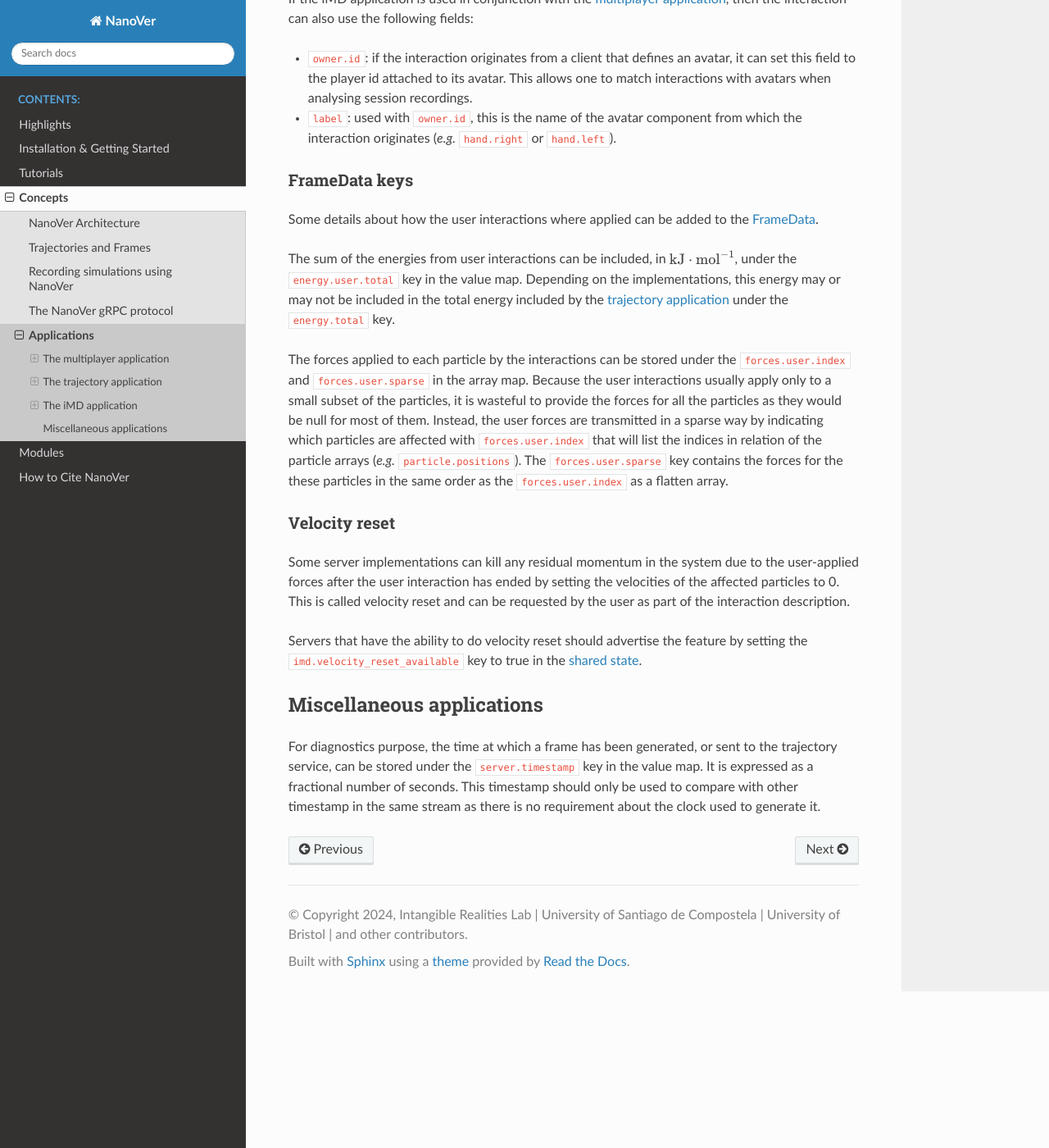
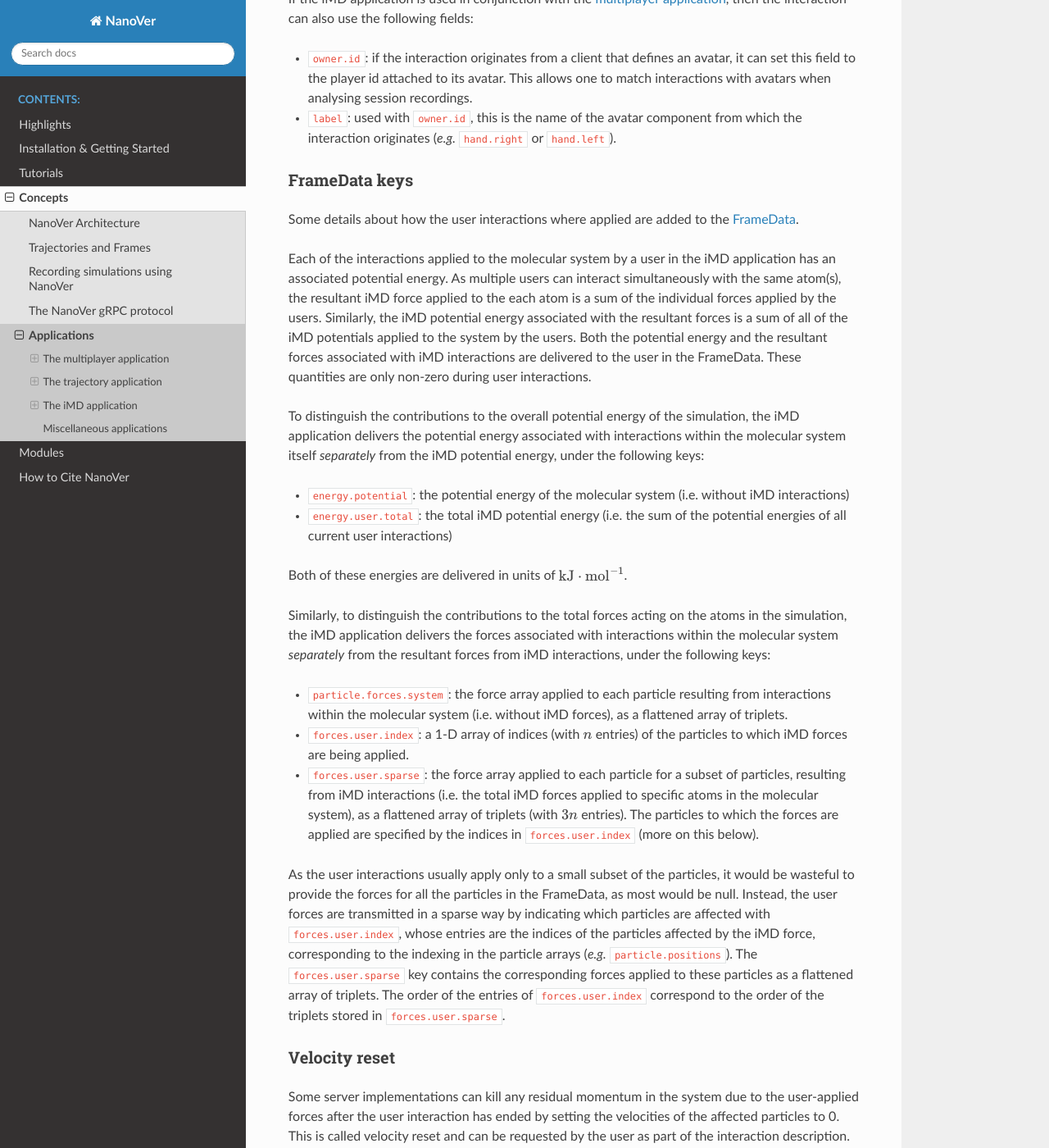
Before and after one commit to IRL2/nanover-docs, a Sphinx documentation site: the page built from source/concepts/applications.rst, in a window 1280 px wide and 1400 px high, scrolled down 14306 px. Shown: the whole window at 82% size. Built offline with Sphinx 7.4.7 and the Read the Docs theme 3.1.0, drawn with Linux system fonts in a browser that asks for light colours; pages that are not in the unit, such as notebooks, are missing from menus; the version number could not be read and is left out; some of the changed text lies outside the part shown.

Commit message:
Detail FrameData keys for the iMD application

```diff
--- a/source/concepts/applications.rst
+++ b/source/concepts/applications.rst
@@ -680,10 +680,10 @@ particles for the interaction. If the interaction is not mass weighted, then
 capped to a maximum value specified by the user to avoid applying too large
 forces.
 
-Each interaction type also defines the equation for the energy associated with the user interaction
-:math:`E_{\text{COM}}`. For mass weighted interaction, the energy for the
-interaction is :math:`E = \frac{E_{\text{COM}}}{N}\sum_{i=0}^{N}m_i`. For non
-mass weighted :math:`E = E_{\text{COM}}`.
+Each interaction type also defines the equation for the potential energy associated
+with the user interaction :math:`E_{\text{COM}}`. For mass weighted interaction, the
+energy for the interaction is :math:`E = \frac{E_{\text{COM}}}{N}\sum_{i=0}^{N}m_i`.
+For non mass weighted :math:`E = E_{\text{COM}}`.
 
 .. _force-equations:
 
@@ -800,25 +800,55 @@ following fields:
 FrameData keys
 ~~~~~~~~~~~~~~
 
-Some details about how the user interactions where applied can be added to the
+Some details about how the user interactions where applied are added to the
 :ref:`FrameData <frame-description>`.
 
-The sum of the energies from user interactions can be included, in
-:math:`\text{kJ}\cdot\text{mol}^{-1}`, under the ``energy.user.total`` key in
-the value map. Depending on the implementations, this energy may or may not be
-included in the total energy included by the :ref:`trajectory application
-<trajectory-application>` under the ``energy.total`` key.
+Each of the interactions applied to the molecular system by a user in the iMD
+application has an associated potential energy. As multiple users can interact
+simultaneously with the same atom(s), the resultant iMD force applied to the each
+atom is a sum of the individual forces applied by the users. Similarly, the iMD
+potential energy associated with the resultant forces is a sum of all of the iMD
+potentials applied to the system by the users. Both the potential energy and the
+resultant forces associated with iMD interactions are delivered to the user in
+the FrameData. These quantities are only non-zero during user interactions.
 
-The forces applied to each particle by the interactions can be stored under the
-``forces.user.index`` and ``forces.user.sparse`` in the array map. Because the
-user interactions usually apply only to a small subset of the particles, it is
-wasteful to provide the forces for all the particles as they would be null for
-most of them. Instead, the user forces are transmitted in a sparse way by
-indicating which particles are affected with ``forces.user.index`` that will
-list the indices in relation of the particle arrays (`e.g.`
-``particle.positions``). The ``forces.user.sparse`` key contains the forces for
-the these particles in the same order as the ``forces.user.index`` as a flatten
-array.
+To distinguish the contributions to the overall potential energy of the
+simulation, the iMD application delivers the potential energy associated with
+interactions within the molecular system itself *separately* from the iMD potential
+energy, under the following keys:
+
+* ``energy.potential``: the potential energy of the molecular system
+  (i.e. without iMD interactions)
+* ``energy.user.total``: the total iMD potential energy (i.e. the sum of the
+  potential energies of all current user interactions)
+
+Both of these energies are delivered in units of :math:`\text{kJ}\cdot\text{mol}^{-1}`.
+
+Similarly, to distinguish the contributions to the total forces acting on the atoms
+in the simulation, the iMD application delivers the forces associated with interactions
+within the molecular system *separately* from the resultant forces from iMD interactions,
+under the following keys:
+
+* ``particle.forces.system``: the force array applied to each particle resulting from
+  interactions within the molecular system (i.e. without iMD forces), as a flattened
+  array of triplets.
+* ``forces.user.index``: a 1-D array of indices (with :math:`n` entries) of the particles
+  to which iMD forces are being applied.
+* ``forces.user.sparse``: the force array applied to each particle for a subset of
+  particles, resulting from iMD interactions (i.e. the total iMD forces applied to
+  specific atoms in the molecular system), as a flattened array of triplets (with
+  :math:`3n` entries). The particles to which the forces are applied are specified by
+  the indices in ``forces.user.index`` (more on this below).
+
+As the user interactions usually apply only to a small subset
+of the particles, it would be wasteful to provide the forces for all the particles
+in the FrameData, as most would be null. Instead, the user forces are transmitted in
+a sparse way by indicating which particles are affected with ``forces.user.index``,
+whose entries are the indices of the particles affected by the iMD force,
+corresponding to the indexing in the particle arrays (`e.g.` ``particle.positions``).
+The ``forces.user.sparse`` key contains the corresponding forces applied to these particles
+as a flattened array of triplets. The order of the entries of ``forces.user.index`` correspond to the
+order of the triplets stored in ``forces.user.sparse``.
 
 .. _velocity-reset:
 
```
